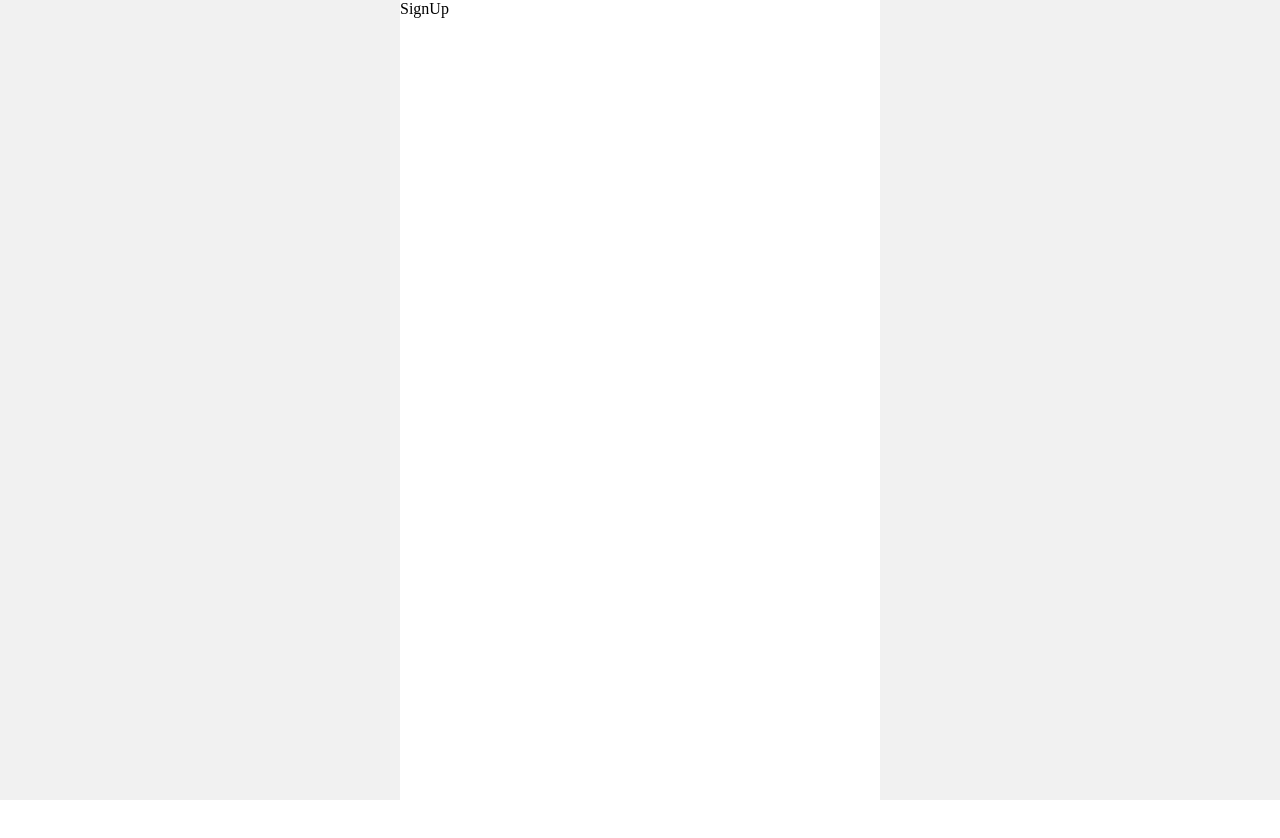
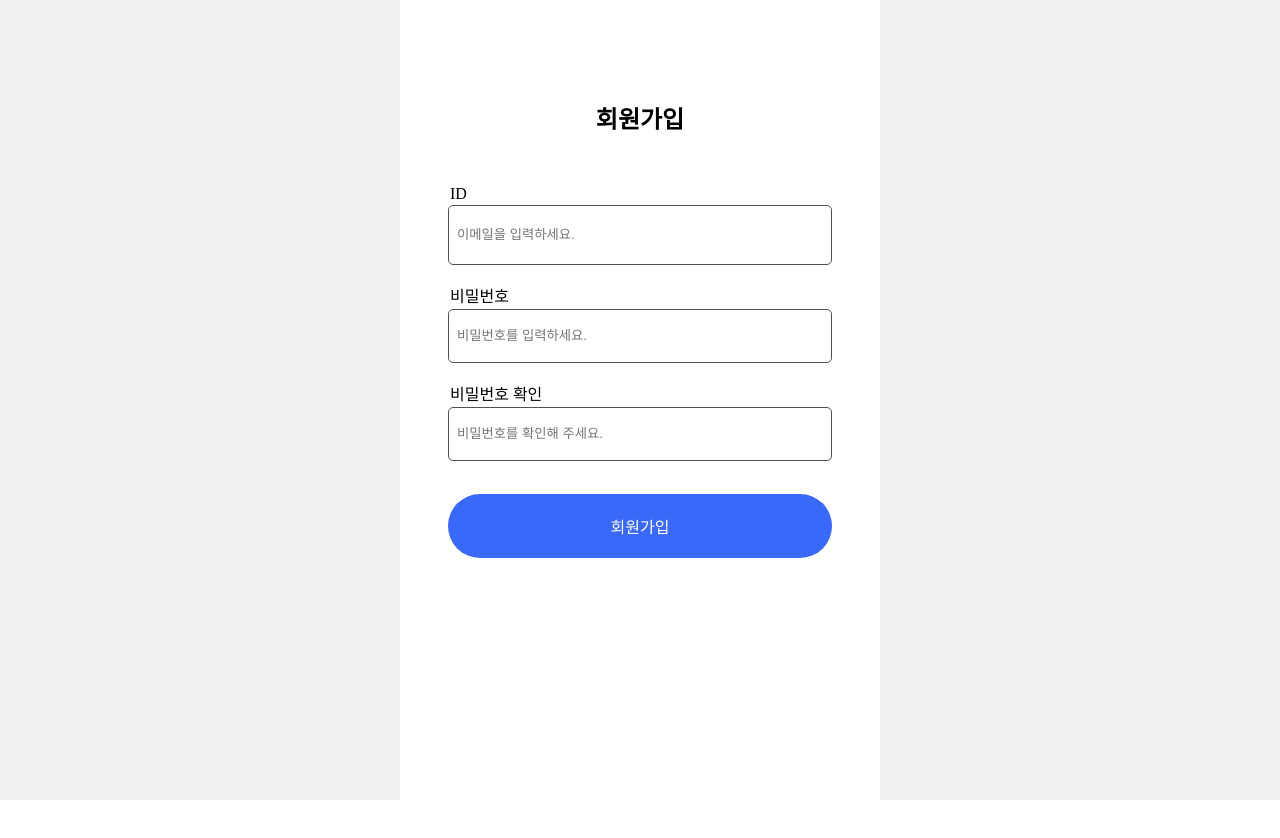
Before and after one commit to ShinjungOh/wanted-pre-onboarding-frontend, a React (Create React App) app: page /signup in a window 1280 px wide. Shown: the top 838 px of the page. Before the commit the page ends 800 px from the top, so only its background shows below. Built offline with nearby package versions, Linux system fonts and the light colour scheme.

Commit message:
feat: 로그인, 회원가입 UI 구현

```diff
--- a/src/ui/pages/Home.tsx
+++ b/src/ui/pages/Home.tsx
@@ -1,7 +1,39 @@
 import React from 'react';
+import styled from 'styled-components';
 
 const Home = () => (
-    <>Home</>
+  <Container>
+    <Title>투두 리스트</Title>
+    <Button>로그인</Button>
+    <Button>회원가입</Button>
+  </Container>
 );
 
 export default Home;
+
+const Container = styled.div`
+  width: 100%;
+  height: 100%;
+  display: flex;
+  flex-direction: column;
+  justify-content: flex-start;
+  align-items: center;
+  position: relative;
+  top: 10%;
+`;
+
+const Title = styled.h2`
+  margin-top: 90px;
+  margin-bottom: 50px;
+`;
+
+const Button = styled.button`
+  width: 80%;
+  height: 8%;
+  margin-top: 15px;
+  border-radius: 32px;
+  border: none;
+  background-color: #3a68f9;
+  color: #ffffff;
+  font-size: 16px;
+`;
--- a/src/ui/pages/LogIn.tsx
+++ b/src/ui/pages/LogIn.tsx
@@ -1,7 +1,69 @@
 import React from 'react';
+import styled from 'styled-components';
 
 const LogIn = () => (
-  <>LogIn</>
+  <Container>
+    <Title>로그인</Title>
+    <InputContainer>
+      <Label htmlFor="email">ID</Label>
+      <Input type="email" id="email" placeholder="이메일을 입력하세요." />
+    </InputContainer>
+    <InputContainer>
+      <Label htmlFor="password">비밀번호</Label>
+      <Input type="password" id="password" placeholder="비밀번호를 입력하세요." />
+    </InputContainer>
+    <Button>로그인</Button>
+  </Container>
 );
 
 export default LogIn;
+
+const Container = styled.div`
+  width: 100%;
+  height: 100%;
+  display: flex;
+  flex-direction: column;
+  justify-content: flex-start;
+  align-items: center;
+  position: relative;
+  top: 10%;
+`;
+
+const Title = styled.h2`
+  margin-bottom: 50px;
+`;
+
+const InputContainer = styled.div`
+  width: 80%;
+  height: 10%;
+  //background-color: grey;
+  display: flex;
+  flex-direction: column;
+  justify-content: center;
+  align-items: start;
+  margin-bottom: 18px;
+`;
+
+const Label = styled.label`
+  padding-left: 2px;
+  margin-bottom: 2px;
+`;
+
+const Input = styled.input`
+  width: 100%;
+  height: 100%;
+  padding-left: 8px;
+  border-radius: 5px;
+  border: 1px solid #505050;
+`;
+
+const Button = styled.button`
+  width: 80%;
+  height: 8%;
+  margin-top: 15px;
+  border-radius: 32px;
+  border: none;
+  background-color: #3a68f9;
+  color: #ffffff;
+  font-size: 16px;
+`;
--- a/src/ui/pages/SignUp.tsx
+++ b/src/ui/pages/SignUp.tsx
@@ -1,7 +1,73 @@
 import React from 'react';
+import styled from 'styled-components';
 
 const SignUp = () => (
-    <>SignUp</>
+  <Container>
+    <Title>회원가입</Title>
+    <InputContainer>
+      <Label htmlFor="email">ID</Label>
+      <Input type="email" id="email" placeholder="이메일을 입력하세요." />
+    </InputContainer>
+    <InputContainer>
+      <Label htmlFor="password">비밀번호</Label>
+      <Input type="password" id="password" placeholder="비밀번호를 입력하세요." />
+    </InputContainer>
+    <InputContainer>
+      <Label htmlFor="password-check">비밀번호 확인</Label>
+      <Input type="password" id="password-check" placeholder="비밀번호를 확인해 주세요." />
+    </InputContainer>
+    <Button>회원가입</Button>
+  </Container>
 );
 
 export default SignUp;
+
+const Container = styled.div`
+  width: 100%;
+  height: 100%;
+  display: flex;
+  flex-direction: column;
+  justify-content: flex-start;
+  align-items: center;
+  position: relative;
+  top: 10%;
+`;
+
+const Title = styled.h2`
+  margin-bottom: 50px;
+`;
+
+const InputContainer = styled.div`
+  width: 80%;
+  height: 10%;
+  //background-color: grey;
+  display: flex;
+  flex-direction: column;
+  justify-content: center;
+  align-items: start;
+  margin-bottom: 18px;
+`;
+
+const Label = styled.label`
+  padding-left: 2px;
+  margin-bottom: 2px;
+`;
+
+const Input = styled.input`
+  width: 100%;
+  height: 100%;
+  padding-left: 8px;
+  border-radius: 5px;
+  border: 1px solid #505050;
+`;
+
+const Button = styled.button`
+  width: 80%;
+  height: 8%;
+  margin-top: 15px;
+  border-radius: 32px;
+  border: none;
+  background-color: #3a68f9;
+  color: #ffffff;
+  font-size: 16px;
+`;
```
